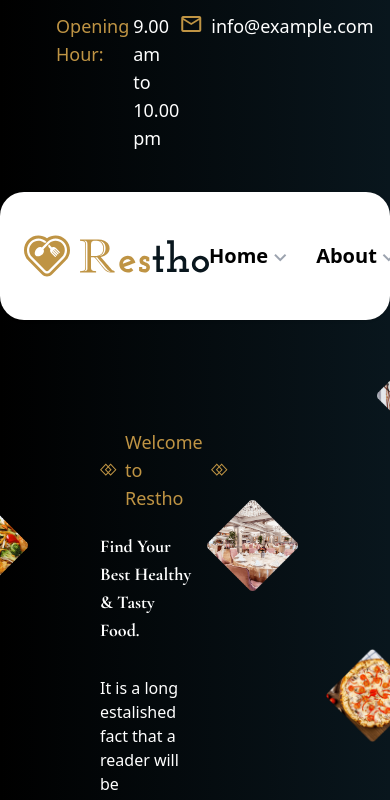
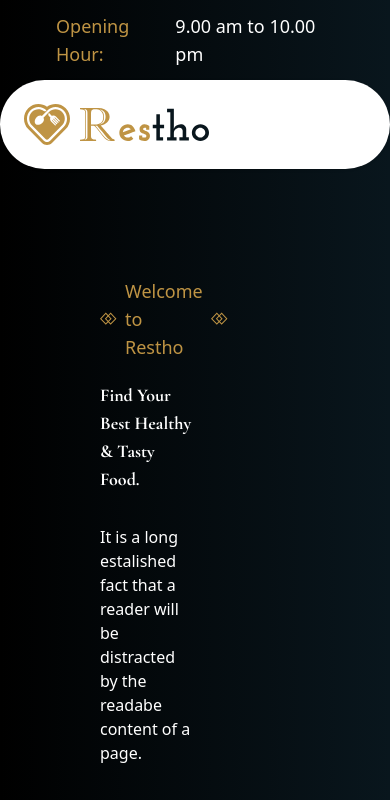
Before and after one commit to AdeCode/restho-landing, a React (Create React App) app: page / in a window 390 px wide. Shown: the top 800 px of the page. Built offline with nearby package versions, Linux system fonts and the light colour scheme.

Commit message:
modified banner

```diff
--- a/src/components/Banner.js
+++ b/src/components/Banner.js
@@ -21,7 +21,7 @@ function Banner() {
 
                 <button className='border border-primaryText text-primaryText py-5 px-5 rounded-full'>Discover More</button>
             </div>
-            <div className='relative'>
+            <div className='relative hidden lg:flex'>
                 <img className='h-auto absolute left-[180px]' src={img1} alt='food'/>
                 <img className='h-auto absolute left-[10px] top-[150px]' src={img3} alt='food'/>
                 <img className='h-auto absolute right-[260px] top-[150px]' src={img22} alt='food'/>
--- a/src/components/Navbar.js
+++ b/src/components/Navbar.js
@@ -4,9 +4,9 @@ import logo from '../images/logo.svg'
 
 function Navbar() {
   return (
-      <div className='bg-white shadow py-6 px-6 lg:w-[90%] rounded-3xl lg:rounded-full flex justify-between w-full left-[5%] sticky top-0 z-10'>
+      <div className='bg-white shadow py-6 px-6 lg:w-[90%] rounded-full flex justify-between w-full left-[5%] sticky top-0 z-10'>
         <img src={logo} alt='logo' />
-        <nav className='flex items-center'>
+        <nav className='lg:flex hidden items-center'>
           <ul className='flex justify-between gap-6 items-center'>
             <li className='flex items-end'>
               <h3 className='font-semibold text-xl lg:text-2xl'>Home</h3>
@@ -34,7 +34,7 @@ function Navbar() {
             </li>
           </ul>
         </nav>
-        <span className='bg-primaryText hover:bg-black transition-all font-bold text-lg cursor-pointer py-3 px-6 rounded-full text-white'>Find Reservation</span>
+        <span className='bg-primaryText lg:flex hidden hover:bg-black transition-all font-bold text-lg cursor-pointer py-3 px-6 rounded-full text-white'>Find Reservation</span>
       </div>
     // </Nav>
 
--- a/src/components/TopBar.js
+++ b/src/components/TopBar.js
@@ -8,7 +8,7 @@ function TopBar() {
             <span className='text-primaryText'>Opening Hour:</span>
             <h3>9.00 am to 10.00 pm</h3>
         </div>
-        <div className='flex gap-4'>
+        <div className='lg:flex gap-4 hidden'>
             <div className='flex gap-2'>
                 <span class="material-symbols-outlined text-primaryText">mail</span>
                 <h3 className=''>info@example.com</h3>
```
